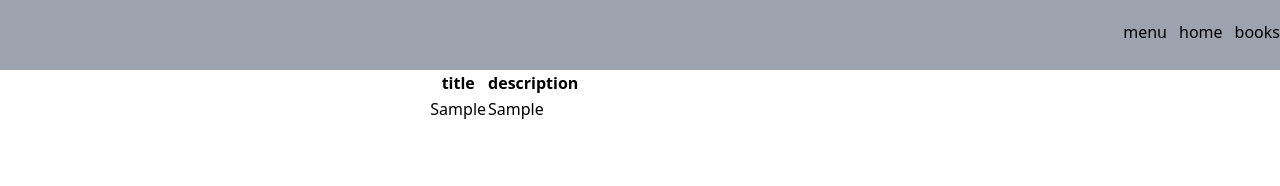
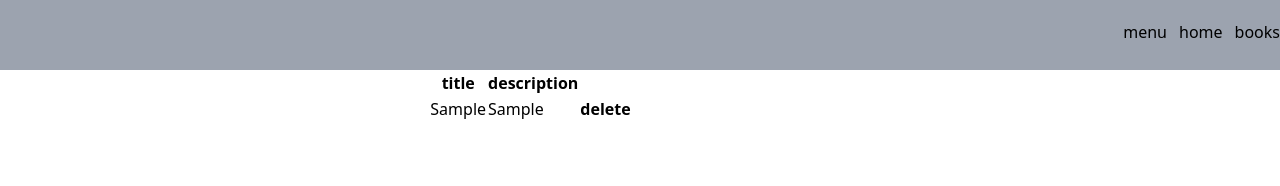
Before and after one commit to hibik17/nuxt-bookers, a Nuxt app: page /books in a window 1280 px wide. Both pictures are taken after typing "Sample", "Sample", "https://example.com" into the empty fields and a click on the button "Add". Shown: the top 186 px of the page. Built offline with nearby package versions, Linux system fonts and the light colour scheme.

Commit message:
add delete button

```diff
--- a/pages/books/index.vue
+++ b/pages/books/index.vue
@@ -2,7 +2,7 @@
 // import { usePostsStore } from "../../store/usePostsStore";
 import { useBookStore } from "../../store/useBookStore";
 // const { posts } = usePostsStore();
-const { books } = useBookStore();
+const { books, deleteBook } = useBookStore();
 </script>
 
 <template>
@@ -18,12 +18,16 @@ const { books } = useBookStore();
             <tr>
               <th>title</th>
               <th>description</th>
+              <th></th>
             </tr>
           </thead>
           <tbody v-for="(book, index) in books">
             <tr :key="index">
               <td>{{ book.title }}</td>
               <td>{{ book.body }}</td>
+              <th>
+                <button @click="deleteBook(index)">delete</button>
+              </th>
             </tr>
           </tbody>
         </table>
```
